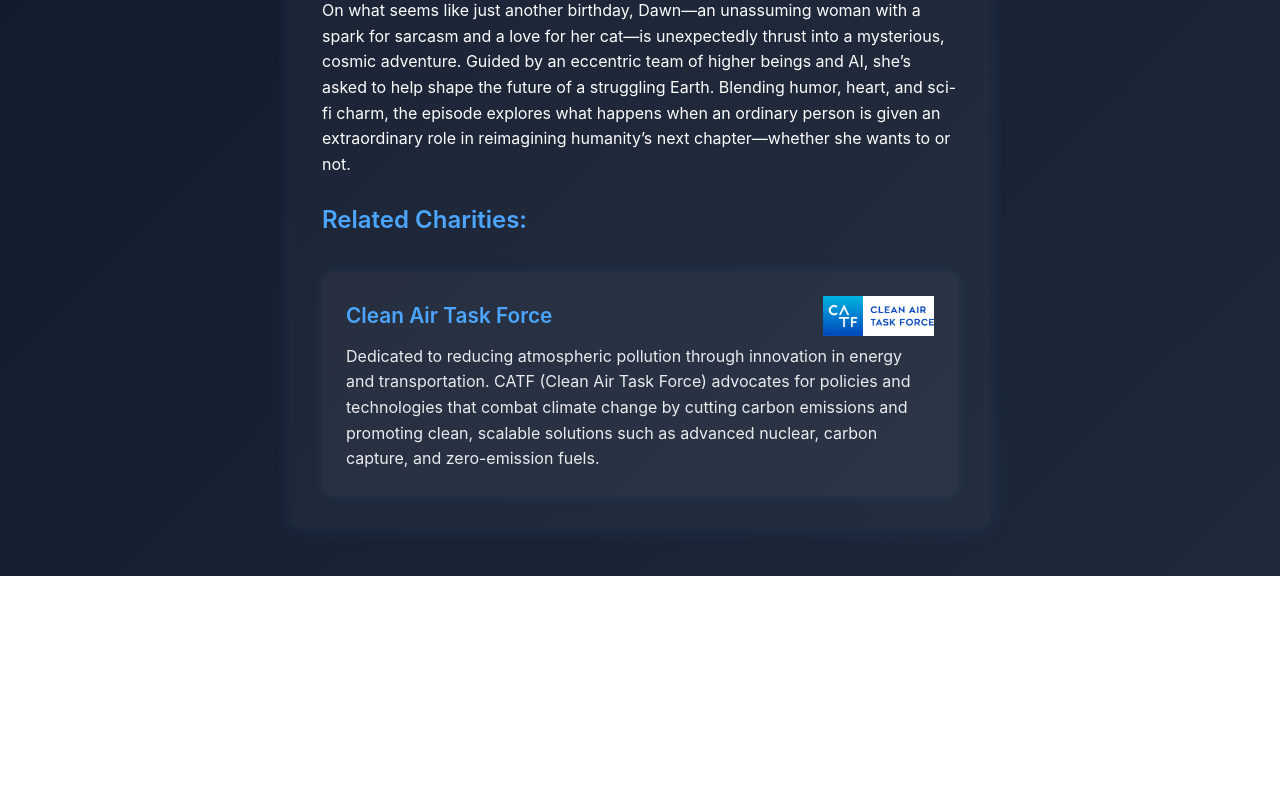
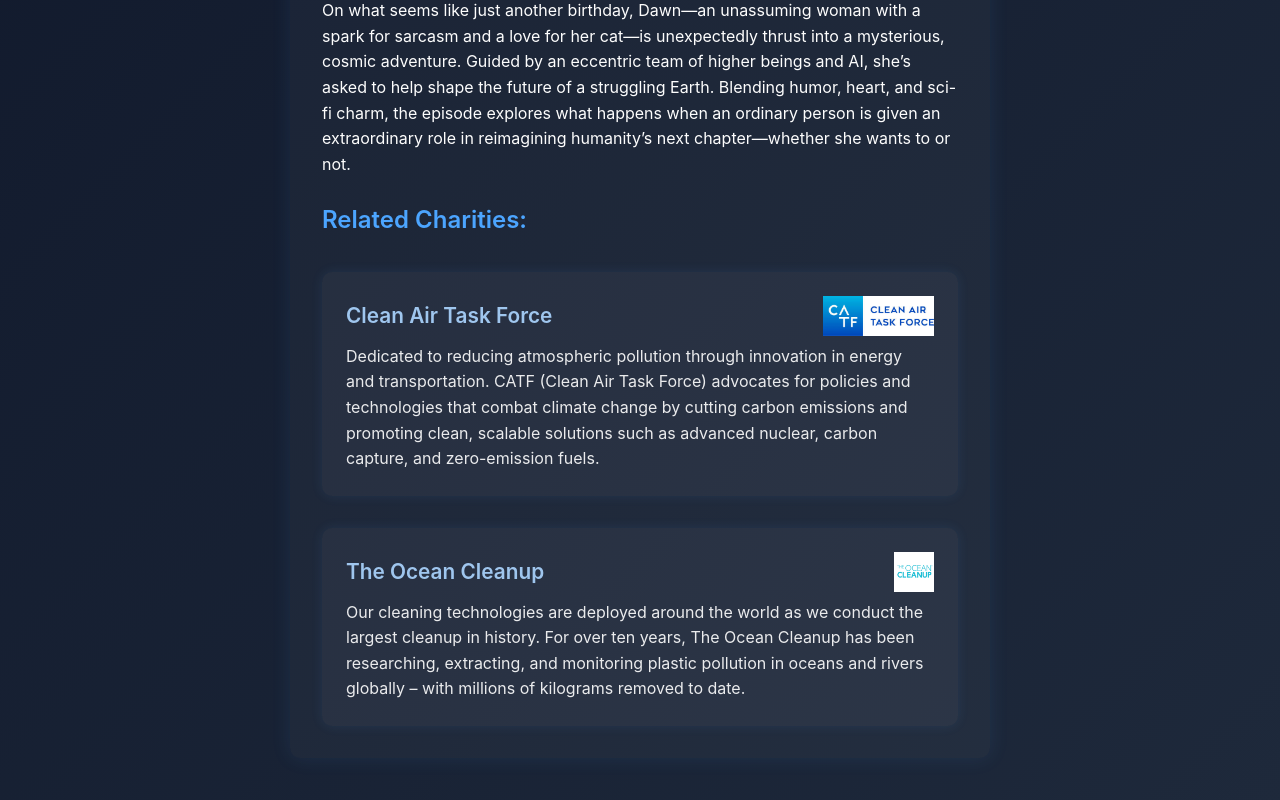
Before and after one commit to aslaniar/Earth3.0, a React (Vite) app in the folder earth-3.0/: page /episodes in a window 1280 px wide. Shown: the part 673-1473 px from the top of the page. Before the commit the page ends 1249 px from the top, so only its background shows below. Built offline with nearby package versions, Linux system fonts and the light colour scheme.

Commit message:
minor updates

```diff
--- a/earth-3.0/src/EpisodeData.ts
+++ b/earth-3.0/src/EpisodeData.ts
@@ -21,9 +21,15 @@
         charities:  [
             {
                 name: "Clean Air Task Force",
-                url: "https://charity1.com",
+                url: "https://www.catf.us/",
                 logo: "/catf-logo.jpeg",
                 description: "Dedicated to reducing atmospheric pollution through innovation in energy and transportation. CATF (Clean Air Task Force)  advocates for policies and technologies that combat climate change by cutting carbon emissions and promoting clean, scalable solutions such as advanced nuclear, carbon capture, and zero-emission fuels."
+            },
+            {
+                name: "The Ocean Cleanup",
+                url: "https://theoceancleanup.com/",
+                logo: "/toc-logo.png",
+                description: "Our cleaning technologies are deployed around the world as we conduct the largest cleanup in history. For over ten years, The Ocean Cleanup has been researching, extracting, and monitoring plastic pollution in oceans and rivers globally – with millions of kilograms removed to date."
             }
         ],
         image: "/Episode1.png"
--- a/earth-3.0/src/css/Episodes.css
+++ b/earth-3.0/src/css/Episodes.css
@@ -166,7 +166,7 @@
 .charity-title {
   font-size: 1.3rem;
   font-weight: 600;
-  color: #4ca5ff;
+  color: #9fc6ee;
   text-decoration: none;
 }
 
```
Also changed, not shown: earth-3.0/public/toc-logo.png (added).
